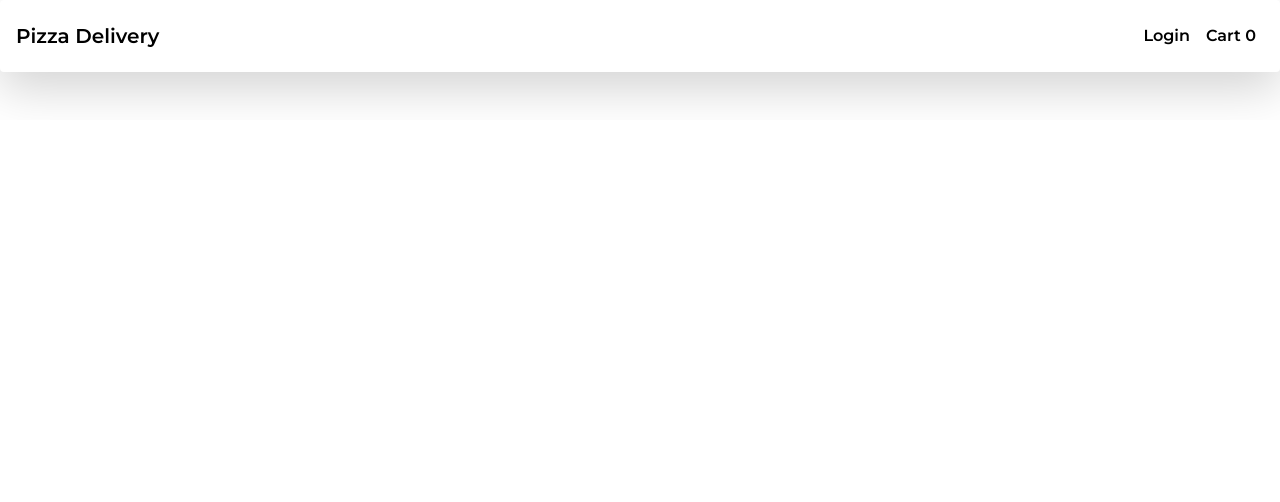
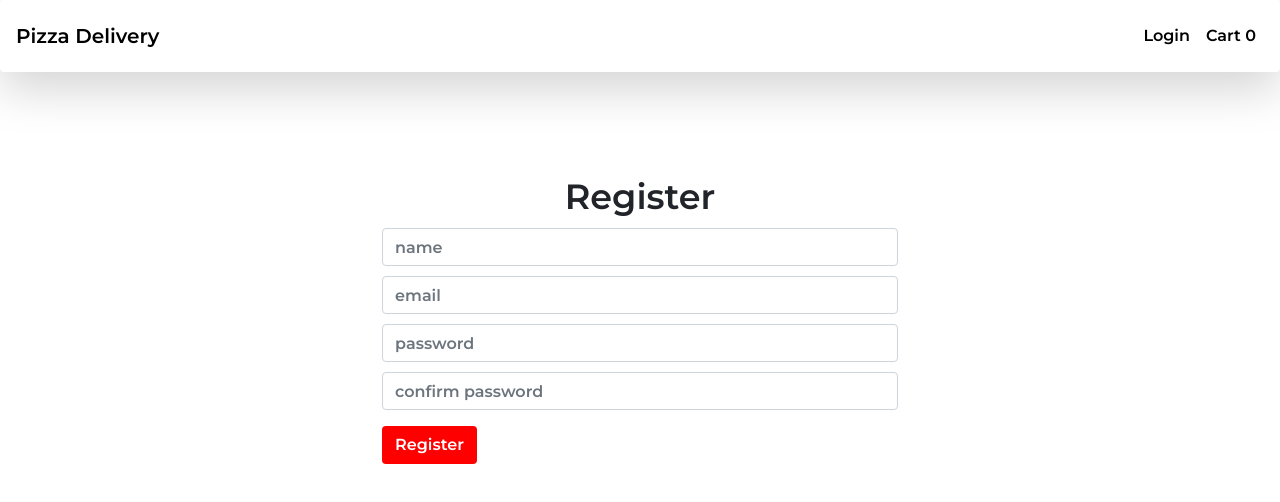
Before and after one commit to BerkayKulak/MERN-Pizza-Delivery, a React (Create React App) app in the folder client/: page /register in a window 1280 px wide. Shown: the top 502 px of the page. Built offline with nearby package versions, Linux system fonts and the light colour scheme.

Commit message:
Register Screen Design

```diff
--- a/client/src/App.js
+++ b/client/src/App.js
@@ -5,6 +5,8 @@
 import Navbar from "./components/Navbar";
 import Homescreen from "./screens/Homescreen";
 import Cartscreen from "./screens/Cartscreen";
+import Registerscreen from "./screens/Registerscreen";
+import Loginscreen from "./screens/Loginscreen";
 
 
 function App() {
@@ -14,6 +16,8 @@
       <BrowserRouter>
         <Route path="/" exact component = {Homescreen}/>
         <Route path="/cart" exact component = {Cartscreen}/>
+        <Route path='/register' exact component ={Registerscreen}/>
+        <Route path='/login' exact component ={Loginscreen}/>
       </BrowserRouter>
 
     </div>
--- a/client/src/components/Navbar.js
+++ b/client/src/components/Navbar.js
@@ -1,16 +1,14 @@
 import React from "react";
-import {useSelector, useDispatch} from 'react-redux'
+import { useSelector, useDispatch } from "react-redux";
 import { addToCart } from "../actions/cartActions";
 
-
-
 function Navbar() {
-  const cartstate = useSelector(state => state.cartReducer)
+  const cartstate = useSelector((state) => state.cartReducer);
 
   return (
     <div>
       <nav className="navbar navbar-expand-lg shadow-lg p-3 mb-5 bg-white rounded">
-        <a className="navbar-brand" href="#">
+        <a className="navbar-brand" href="/">
           Pizza Delivery
         </a>
         <button
@@ -27,7 +25,7 @@
         <div className="collapse navbar-collapse" id="navbarNav">
           <ul className="navbar-nav ml-auto">
             <li className="nav-item ">
-              <a className="nav-link" href="#">
+              <a className="nav-link" href="/login">
                 Login
               </a>
             </li>
--- /dev/null
+++ b/client/src/screens/Loginscreen.js
@@ -0,0 +1,11 @@
+import React from 'react'
+
+function Loginscreen() {
+  return (
+    <div>
+        <h1>Login Screen</h1>
+    </div>
+  )
+}
+
+export default Loginscreen
--- /dev/null
+++ b/client/src/screens/Registerscreen.js
@@ -0,0 +1,82 @@
+import React, { useState, useEffect } from "react";
+
+function Registerscreen() {
+  const [name, setName] = useState("");
+  const [email, setEmail] = useState("");
+  const [password, setPassword] = useState("");
+  const [cpassword, setcpassword] = useState("");
+
+  function register() {
+    if (password != cpassword) {
+      alert("Password and Confirm Password must be same");
+    } else {
+      const user = {
+        name,
+        email,
+        password,
+      };
+      console.log(user);
+    }
+  }
+
+  return (
+    <div>
+      <h1>
+        <div className="row justify-content-center mt-5">
+          <div className="col-md-5 mt-5 text-left">
+            <h2 className="text-center mt-2" style={{ fontSize: "35px" }}>
+              Register
+            </h2>
+            <div>
+              <input
+                required
+                type="text"
+                placeholder="name"
+                className="form-control"
+                value={name}
+                onChange={(e) => {
+                  setName(e.target.value);
+                }}
+              />
+              <input
+                required
+                type="email"
+                placeholder="email"
+                className="form-control"
+                value={email}
+                onChange={(e) => {
+                  setEmail(e.target.value);
+                }}
+              />
+              <input
+                required
+                type="password"
+                placeholder="password"
+                className="form-control"
+                value={password}
+                onChange={(e) => {
+                  setPassword(e.target.value);
+                }}
+              />
+              <input
+                required
+                type="password"
+                placeholder="confirm password"
+                className="form-control"
+                value={cpassword}
+                onChange={(e) => {
+                  setcpassword(e.target.value);
+                }}
+              />
+              <button onClick={register} className="btn mt-3">
+                Register
+              </button>
+            </div>
+          </div>
+        </div>
+      </h1>
+    </div>
+  );
+}
+
+export default Registerscreen;
```
